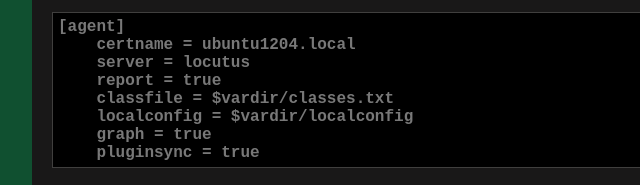
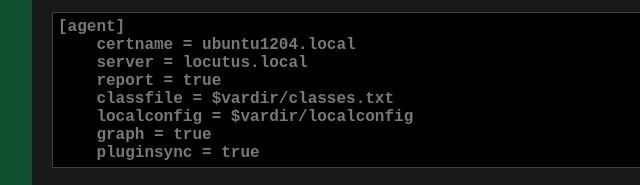
Before and after one commit to felixhummel/blag, a plain HTML site: page admin/puppet.html in a window 1280 px wide. Shown: the part 430-615 px from the top of the page, 198-838 px from the left. Drawn offline with Linux system fonts and the light colour scheme.

Commit message:
auto job. see https://github.com/felixhummel/blag

```diff
--- a/admin/puppet.html
+++ b/admin/puppet.html
@@ -81,7 +81,7 @@ service puppet start</pre>
 <p>Configure Agent with</p>
 <div class="highlight-python"><pre>[agent]
     certname = ubuntu1204.local
-    server = locutus
+    server = locutus.local
     report = true
     classfile = $vardir/classes.txt
     localconfig = $vardir/localconfig
```
Also changed, not shown: _sources/admin/puppet.txt.
